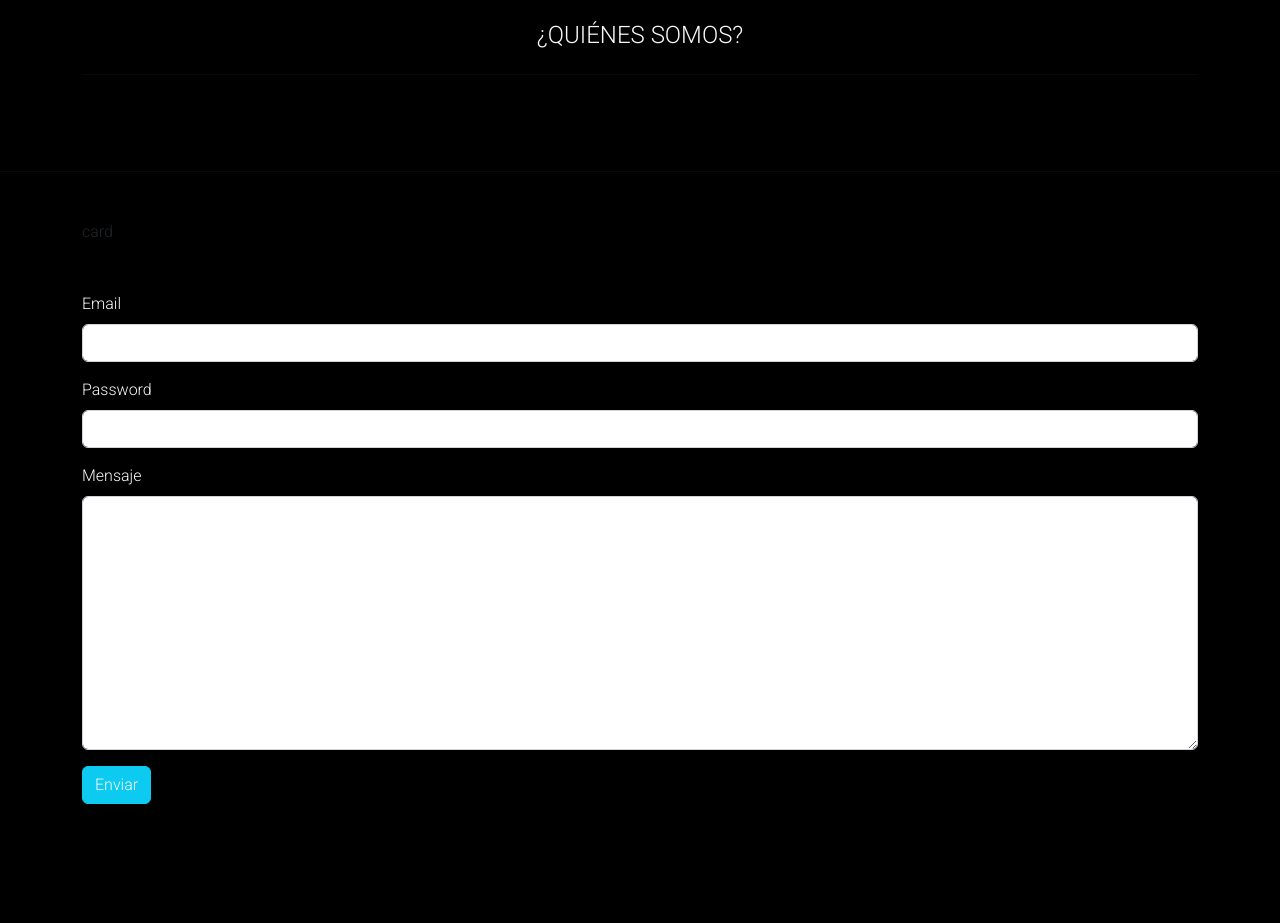
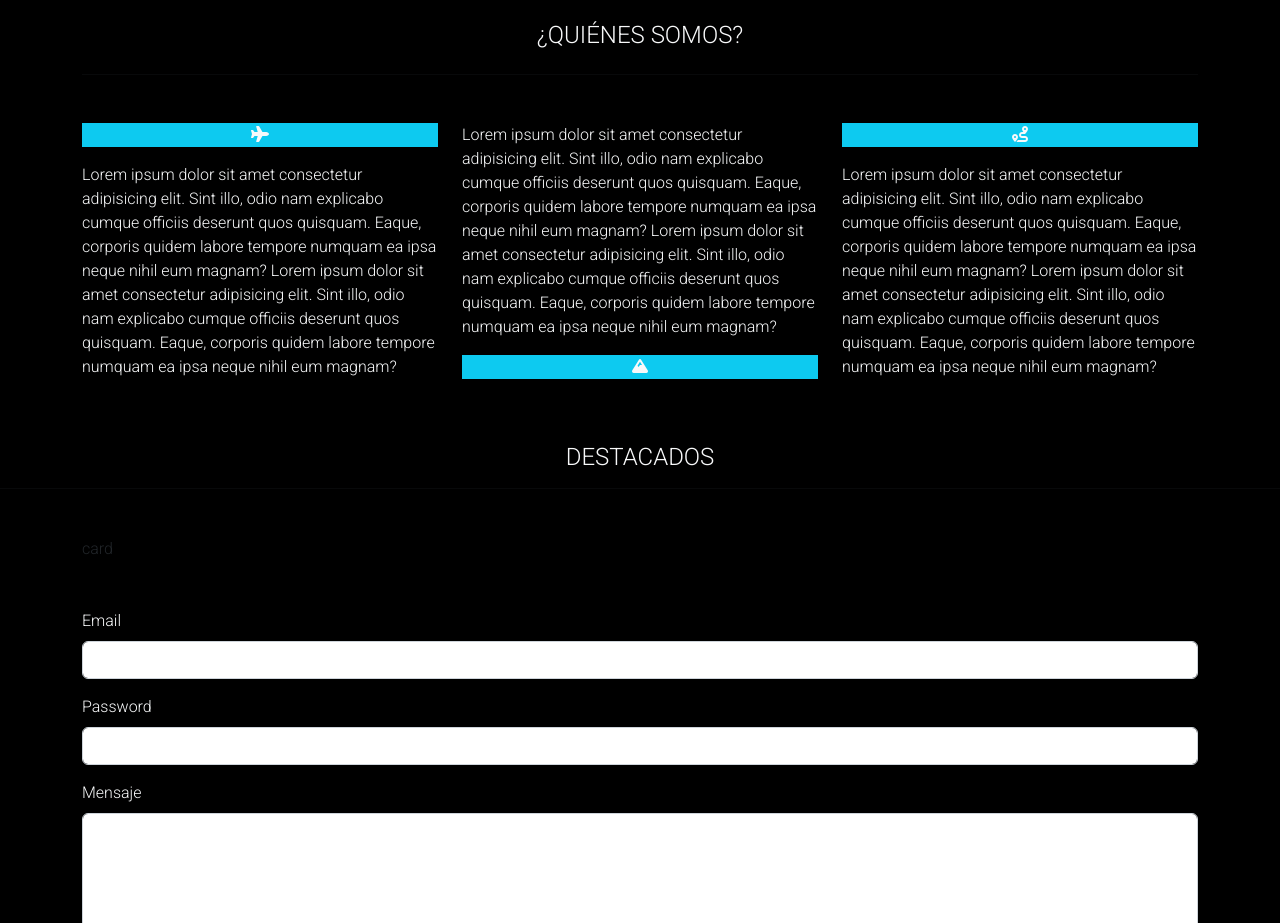
Before and after one commit to blancaferval/viajes-chile, a plain HTML site: page index.html in a window 1280 px wide. Shown: the part 880-1803 px from the top of the page. Before the commit the page ends 1684 px from the top, so only its background shows below. Drawn offline with nearby package versions, Linux system fonts and the light colour scheme.

Commit message:
lista seccion about us

```diff
--- a/assets/css/styles.css
+++ b/assets/css/styles.css
@@ -3,7 +3,7 @@ body {
     font-family: 'Roboto', sans-serif;
 }
 
-@media screen and (max-width: 765) {
+@media screen and (max-width: 765px) {
     .display {
         display: none;
     }
--- a/index.html
+++ b/index.html
@@ -79,11 +79,35 @@
 
                 <div class="row">
 
-                    <div class="col-md-4 col-lg-4 col-xl-4">
-                        <div>
+                    <div class="col-md-4 col-lg-4 col-xl-4 text-light">
+                        <div class="text-center bg-info">
+                          <p><i class="fa-solid fa-plane"></i></p>
+                        </div>
+                        <p>
+                          Lorem ipsum dolor sit amet consectetur adipisicing elit. Sint illo, odio nam explicabo cumque officiis deserunt quos quisquam. Eaque, corporis quidem labore tempore numquam ea ipsa neque nihil eum magnam?
+                          Lorem ipsum dolor sit amet consectetur adipisicing elit. Sint illo, odio nam explicabo cumque officiis deserunt quos quisquam. Eaque, corporis quidem labore tempore numquam ea ipsa neque nihil eum magnam?
+                        </p>
+                    </div>
 
-                        </div>
+                    <div class="col-md-4 col-lg-4 col-xl-4 text-light">
+                      <p>
+                        Lorem ipsum dolor sit amet consectetur adipisicing elit. Sint illo, odio nam explicabo cumque officiis deserunt quos quisquam. Eaque, corporis quidem labore tempore numquam ea ipsa neque nihil eum magnam?
+                        Lorem ipsum dolor sit amet consectetur adipisicing elit. Sint illo, odio nam explicabo cumque officiis deserunt quos quisquam. Eaque, corporis quidem labore tempore numquam ea ipsa neque nihil eum magnam?
+                      </p>
+                      <div class="text-center bg-info">
+                        <p><i class="fa-sharp fa-solid fa-mountain"></i></p>
+                      </div>
+                  </div>
+
+                  <div class="col-md-4 col-lg-4 col-xl-4 text-light">
+                    <div class="text-center bg-info">
+                      <p><i class="fa-solid fa-route"></i></p>
                     </div>
+                    <p>
+                      Lorem ipsum dolor sit amet consectetur adipisicing elit. Sint illo, odio nam explicabo cumque officiis deserunt quos quisquam. Eaque, corporis quidem labore tempore numquam ea ipsa neque nihil eum magnam?
+                      Lorem ipsum dolor sit amet consectetur adipisicing elit. Sint illo, odio nam explicabo cumque officiis deserunt quos quisquam. Eaque, corporis quidem labore tempore numquam ea ipsa neque nihil eum magnam?
+                    </p>
+                </div>
 
                 </div>
 
@@ -93,7 +117,7 @@
 
         <section id="destacados" class="my-5">
             <div>
-                <h4></h4>
+                <h4 class="text-center text-light">DESTACADOS</h4>
                 <hr>
             </div>
 
```
